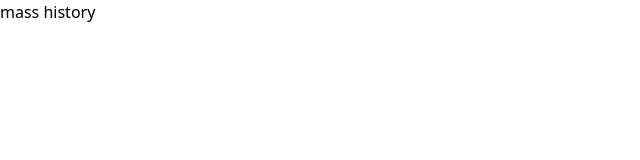
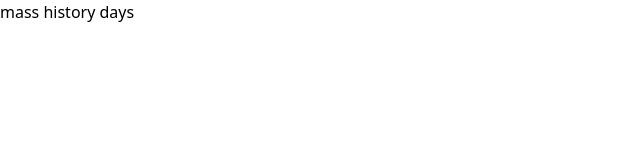
Before and after one commit to JumboCode/mhd, a Next.js app: page / in a window 1280 px wide. Shown: the top 160 px of the page, without its empty margins (0-640 px from the left). Built offline with nearby package versions, Linux system fonts and the light colour scheme.

Commit message:
more branch protection testing

```diff
--- a/src/app/page.tsx
+++ b/src/app/page.tsx
@@ -1,5 +1,5 @@
 import React from "react";
 
 export default function Home() {
-    return <>mass history</>;
+    return <>mass history days</>;
 }
```
